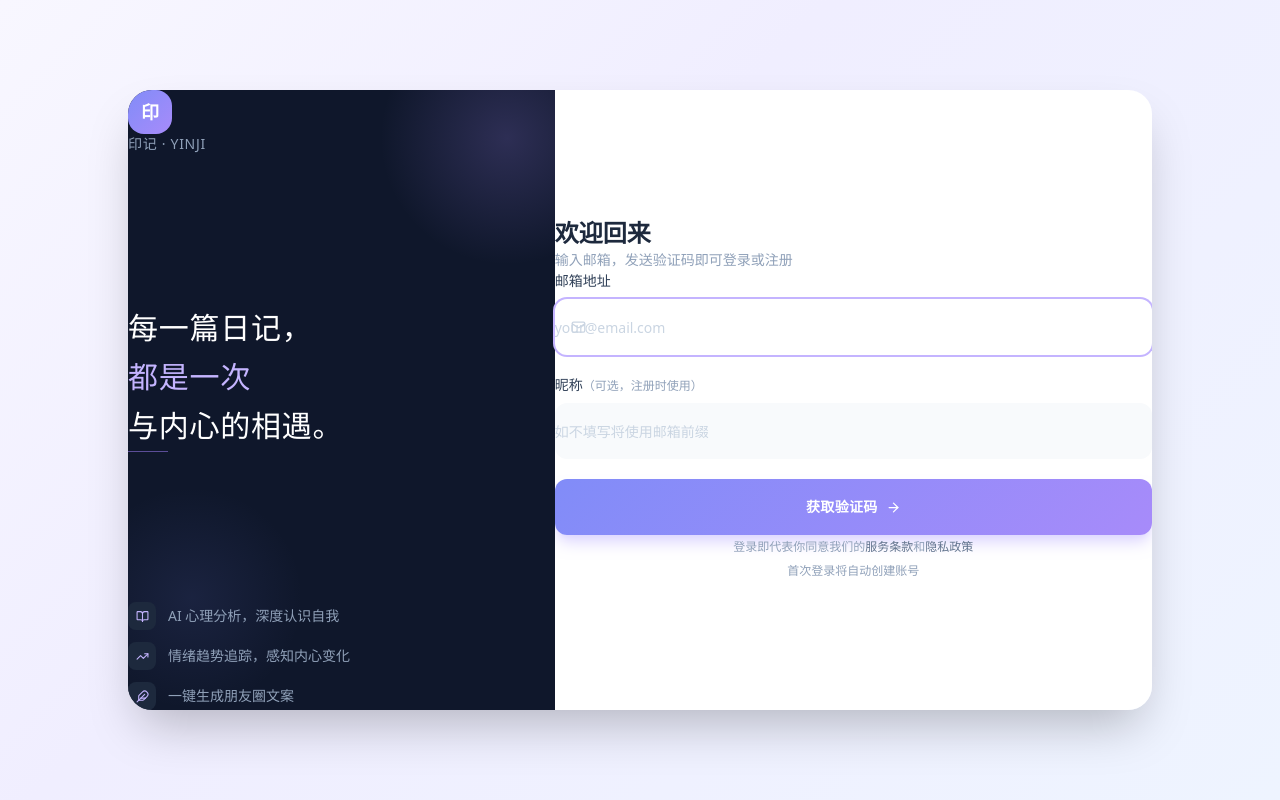
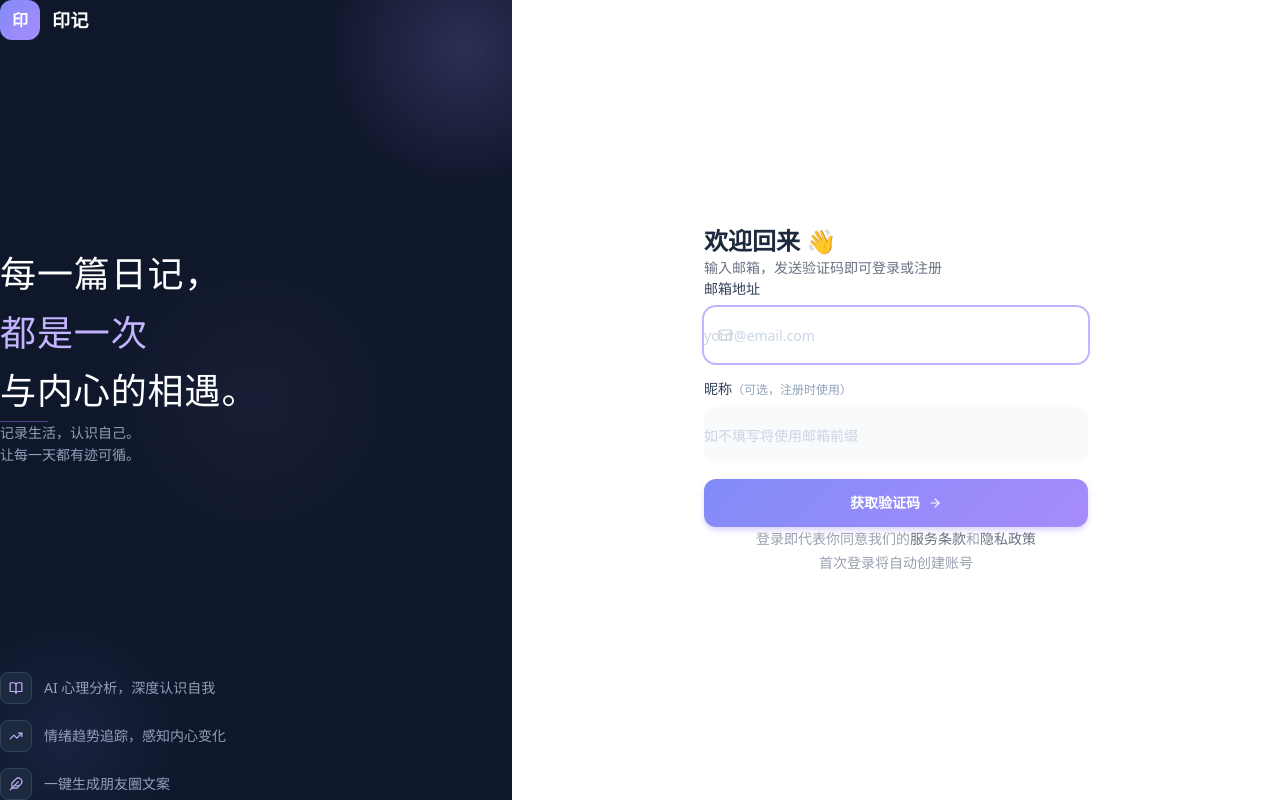
Before and after one commit to arvelvale/-, a React app in the folder frontend/: page /login in a window 1280 px wide. Built offline with nearby package versions, Linux system fonts and the light colour scheme; the HTML template or start-up script is replaced by a standard one.

Commit message:
feat: 登录页重构为全屏左右分栏布局，表单限宽居中

```diff
--- a/frontend/src/pages/LoginPage.tsx
+++ b/frontend/src/pages/LoginPage.tsx
@@ -137,50 +137,50 @@ export default function LoginPage() {
     <>
       <Toast msg={toast.msg} type={toast.type} />
 
-      {/* 全屏背景容器 */}
-      <div className="min-h-full flex items-center justify-center p-8"
-        style={{ background: 'linear-gradient(135deg,#f8f7ff 0%,#f0eeff 40%,#eef4ff 100%)' }}>
-
-        {/* 卡片主体：左右分栏，撑满可用宽度 */}
-        <div className="w-full max-w-5xl flex rounded-3xl overflow-hidden shadow-2xl"
-          style={{ minHeight: 620 }}>
+      {/* 全屏左右分栏，无卡片、无阴影、无圆角 */}
+      <div className="flex h-screen w-full overflow-hidden bg-white">
 
         {/* ══════════════════════════════════════
-              左侧：深色品牌区 bg-slate-900
+            左侧：品牌区，占 40%，深色暗夜
         ══════════════════════════════════════ */}
-          <div className="hidden md:flex w-5/12 flex-col justify-between p-12 bg-slate-900 relative overflow-hidden flex-shrink-0">
+        <div className="hidden md:flex w-[40%] h-full flex-col justify-between p-16 relative overflow-hidden flex-shrink-0 bg-slate-900">
 
-            {/* 顶部光晕装饰 */}
-            <div className="absolute -top-20 -right-20 w-64 h-64 rounded-full opacity-20"
+          {/* 光晕装饰 */}
+          <div className="absolute -top-24 -right-24 w-72 h-72 rounded-full opacity-20"
             style={{ background: 'radial-gradient(circle,#a78bfa,transparent 70%)' }} />
-            <div className="absolute bottom-0 -left-12 w-56 h-56 rounded-full opacity-10"
+          <div className="absolute -bottom-16 -left-16 w-64 h-64 rounded-full opacity-10"
             style={{ background: 'radial-gradient(circle,#818cf8,transparent 70%)' }} />
+          <div className="absolute top-1/2 left-1/2 -translate-x-1/2 -translate-y-1/2 w-96 h-96 rounded-full opacity-5"
+            style={{ background: 'radial-gradient(circle,#c4b5fd,transparent 60%)' }} />
 
-            {/* Logo 区 */}
-            <div className="relative z-10">
-              <div className="w-11 h-11 rounded-2xl flex items-center justify-center text-white text-lg font-semibold mb-5"
+          {/* Logo 左上 */}
+          <div className="relative z-10 flex items-center gap-3">
+            <div className="w-10 h-10 rounded-xl flex items-center justify-center text-white text-base font-semibold flex-shrink-0"
               style={{ background: 'linear-gradient(135deg,#818cf8,#a78bfa)' }}>
               印
             </div>
-              <p className="text-slate-400 text-sm tracking-wider uppercase">印记 · Yinji</p>
+            <span className="text-white font-semibold text-lg tracking-wide">印记</span>
           </div>
 
           {/* 中间大标语 */}
           <div className="relative z-10">
-              <p className="text-white text-3xl font-light leading-relaxed tracking-wide">
+            <p className="text-white text-4xl font-light leading-relaxed tracking-wide">
               每一篇日记，<br />
               <span className="text-violet-300">都是一次</span><br />
               与内心的相遇。
             </p>
-              <div className="mt-6 w-10 h-px bg-violet-400/50" />
+            <div className="mt-8 w-12 h-px bg-violet-400/40" />
+            <p className="mt-5 text-slate-400 text-sm leading-relaxed">
+              记录生活，认识自己。<br />让每一天都有迹可循。
+            </p>
           </div>
 
           {/* 底部功能列表 */}
-            <div className="relative z-10 flex flex-col gap-3">
+          <div className="relative z-10 flex flex-col gap-4">
             {FEATURES.map(({ icon: Icon, text }) => (
               <div key={text} className="flex items-center gap-3">
-                  <div className="w-7 h-7 rounded-lg bg-slate-800 flex items-center justify-center flex-shrink-0">
-                    <Icon size={13} className="text-violet-300" />
+                <div className="w-8 h-8 rounded-lg bg-slate-800 border border-slate-700 flex items-center justify-center flex-shrink-0">
+                  <Icon size={14} className="text-violet-300" />
                 </div>
                 <span className="text-slate-400 text-sm">{text}</span>
               </div>
@@ -189,41 +189,44 @@ export default function LoginPage() {
         </div>
 
         {/* ══════════════════════════════════════
-              右侧：纯白表单区
+            右侧：表单区，占 60%，纯白，垂直居中
         ══════════════════════════════════════ */}
-          <div className="flex-1 bg-white flex flex-col justify-center p-12">
+        <div className="flex-1 bg-white flex items-center justify-center px-8">
 
-            {/* 移动端 Logo（仅小屏显示） */}
+          {/* 限宽表单容器，约 380px */}
+          <div className="w-full max-w-sm">
+
+            {/* 移动端 Logo */}
             <div className="flex items-center gap-2.5 mb-10 md:hidden">
               <div className="w-9 h-9 rounded-xl flex items-center justify-center text-white text-sm font-semibold"
                 style={{ background: 'linear-gradient(135deg,#818cf8,#a78bfa)' }}>印</div>
               <span className="text-lg font-semibold text-slate-800">印记</span>
             </div>
 
-            {/* 标题区 */}
-            <div className="mb-10">
+            {/* 标题 */}
+            <div className="mb-8">
               <h2 className="text-2xl font-semibold text-slate-800 mb-2">
-                {step === 'email' ? '欢迎回来' : '验证你的邮箱'}
+                {step === 'email' ? '欢迎回来 👋' : '验证你的邮箱'}
               </h2>
-              <p className="text-sm text-slate-400 leading-relaxed">
+              <p className="text-sm text-gray-500 leading-relaxed">
                 {step === 'email'
                   ? '输入邮箱，发送验证码即可登录或注册'
-                  : <span>验证码已发送至 <span className="text-slate-600 font-medium">{email}</span></span>}
+                  : <>验证码已发送至 <span className="text-slate-700 font-medium">{email}</span></>}
               </p>
             </div>
 
             {step === 'email' ? (
               /* ── Step 1: Email ── */
-              <div className="flex flex-col gap-5">
+              <div className="flex flex-col gap-4">
                 <Field label="邮箱地址">
                   <div className="relative">
-                    <Mail size={15} className="absolute left-4 top-1/2 -translate-y-1/2 text-slate-300 pointer-events-none" />
+                    <Mail size={15} className="absolute left-3.5 top-1/2 -translate-y-1/2 text-gray-300 pointer-events-none" />
                     <input
                       type="email" value={email}
                       onChange={e => setEmail(e.target.value)}
                       onKeyDown={handleKeyDown}
                       placeholder="your@email.com"
-                      className={inputCls + ' pl-11'}
+                      className={inputCls + ' pl-10'}
                       autoFocus
                     />
                   </div>
@@ -240,55 +243,55 @@ export default function LoginPage() {
                 </Field>
 
                 <button onClick={handleSendCode} disabled={loading}
-                  className="h-14 mt-1 w-full flex items-center justify-center gap-2 rounded-xl text-white text-sm font-semibold tracking-wide shadow-lg shadow-violet-200 hover:shadow-violet-300 hover:-translate-y-0.5 transition-all duration-200 disabled:opacity-50 disabled:cursor-not-allowed disabled:translate-y-0"
+                  className="h-12 mt-2 w-full flex items-center justify-center gap-2 rounded-xl text-white text-sm font-semibold shadow-md shadow-violet-200 hover:shadow-violet-300 hover:opacity-90 transition-all duration-200 disabled:opacity-50 disabled:cursor-not-allowed"
                   style={{ background: 'linear-gradient(135deg,#818cf8 0%,#a78bfa 100%)' }}>
                   {loading
-                    ? <><RefreshCw size={15} className="animate-spin" /><span>发送中...</span></>
-                    : <><span>获取验证码</span><ArrowRight size={15} /></>}
+                    ? <><RefreshCw size={14} className="animate-spin" /><span>发送中...</span></>
+                    : <><span>获取验证码</span><ArrowRight size={14} /></>}
                 </button>
               </div>
             ) : (
               /* ── Step 2: Code ── */
-              <div className="flex flex-col gap-5">
-                <Field label="6位验证码">
+              <div className="flex flex-col gap-4">
+                <Field label="6 位验证码">
                   <input
                     type="text" inputMode="numeric" pattern="\d*"
                     maxLength={6} value={code}
                     onChange={e => setCode(e.target.value.replace(/\D/g, ''))}
                     onKeyDown={handleKeyDown}
-                    placeholder="——  ——  ——"
-                    className={inputCls + ' text-center text-2xl font-bold tracking-[0.6em] placeholder:text-lg placeholder:tracking-normal'}
+                    placeholder="· · · · · ·"
+                    className={inputCls + ' text-center text-2xl font-bold tracking-[0.5em] placeholder:text-base placeholder:tracking-widest'}
                     autoFocus
                   />
                 </Field>
 
                 <div className="flex items-center justify-between text-sm">
                   <button onClick={() => { setStep('email'); setCode('') }}
-                    className="text-slate-400 hover:text-slate-600 transition-colors">
+                    className="text-gray-400 hover:text-gray-600 transition-colors">
                     ← 修改邮箱
                   </button>
                   <button onClick={handleResend} disabled={countdown > 0 || loading}
-                    className="text-violet-500 font-medium hover:text-violet-700 disabled:text-slate-300 disabled:cursor-not-allowed transition-colors">
-                    {countdown > 0 ? `${countdown}s 后可重新发送` : '重新发送'}
+                    className="text-violet-500 font-medium hover:text-violet-700 disabled:text-gray-300 disabled:cursor-not-allowed transition-colors">
+                    {countdown > 0 ? `${countdown}s 后重新发送` : '重新发送'}
                   </button>
                 </div>
 
                 <button onClick={handleVerify} disabled={loading || code.length !== 6}
-                  className="h-14 w-full flex items-center justify-center gap-2 rounded-xl text-white text-sm font-semibold tracking-wide shadow-lg shadow-violet-200 hover:shadow-violet-300 hover:-translate-y-0.5 transition-all duration-200 disabled:opacity-50 disabled:cursor-not-allowed disabled:translate-y-0"
+                  className="h-12 w-full flex items-center justify-center gap-2 rounded-xl text-white text-sm font-semibold shadow-md shadow-violet-200 hover:shadow-violet-300 hover:opacity-90 transition-all duration-200 disabled:opacity-50 disabled:cursor-not-allowed"
                   style={{ background: 'linear-gradient(135deg,#818cf8 0%,#a78bfa 100%)' }}>
                   {loading
-                    ? <><RefreshCw size={15} className="animate-spin" /><span>验证中...</span></>
+                    ? <><RefreshCw size={14} className="animate-spin" /><span>验证中...</span></>
                     : <span>登录 / 注册</span>}
                 </button>
               </div>
             )}
 
             {/* 协议文字 */}
-            <p className="text-xs text-slate-400 mt-8 text-center leading-6">
+            <p className="text-sm text-gray-400 mt-8 text-center leading-6">
               登录即代表你同意我们的
-              <span className="text-slate-500 cursor-pointer hover:underline mx-0.5">服务条款</span>
+              <span className="text-gray-500 cursor-pointer hover:underline mx-0.5">服务条款</span>
               和
-              <span className="text-slate-500 cursor-pointer hover:underline mx-0.5">隐私政策</span>
+              <span className="text-gray-500 cursor-pointer hover:underline mx-0.5">隐私政策</span>
               <br />首次登录将自动创建账号
             </p>
           </div>
```
Lines whose indentation alone changed are shown as unchanged.
